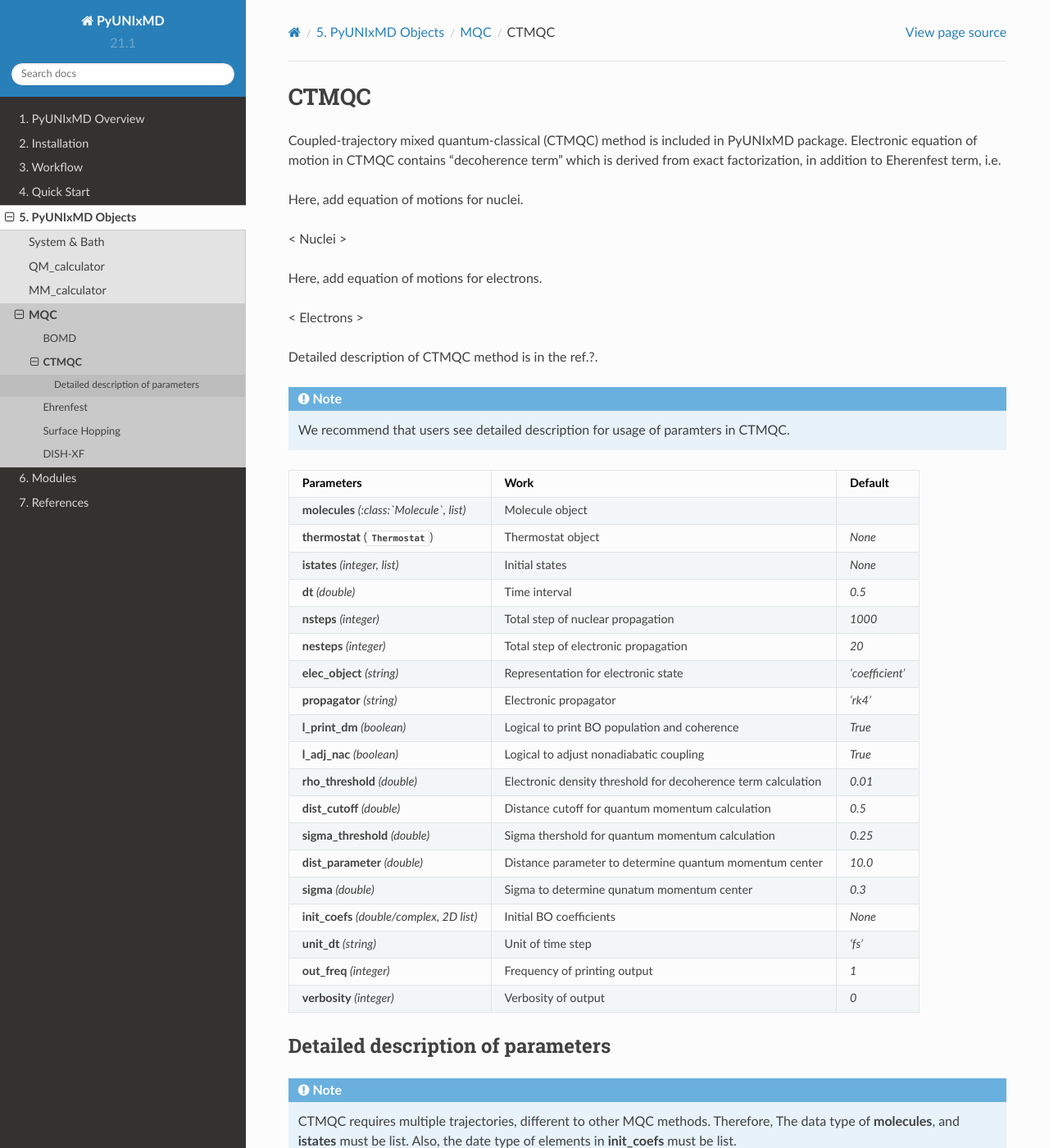
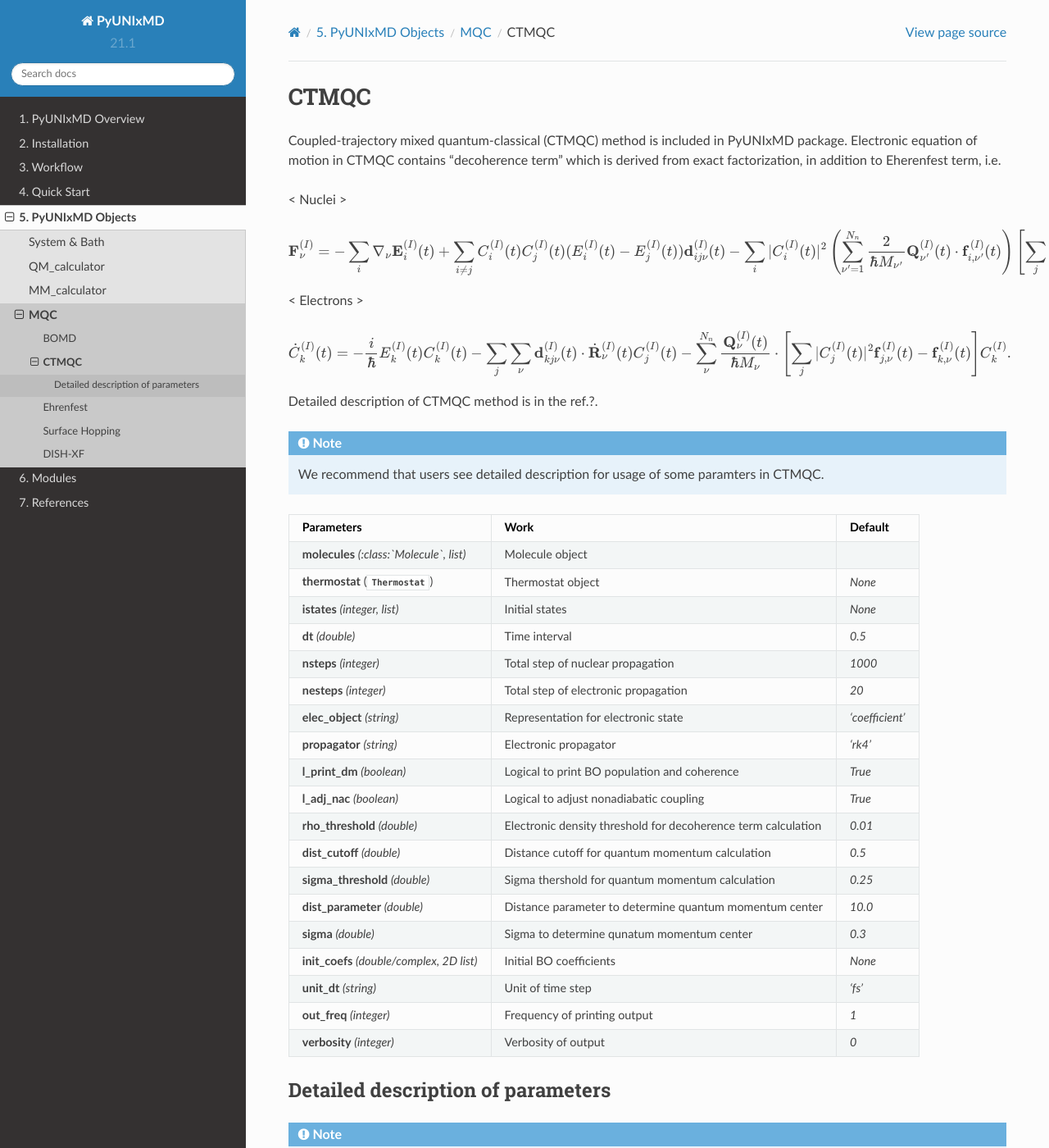
Before and after one commit to skmin-lab/unixmd, a Sphinx documentation site: the page built from docs/source/objects/mqc/ct.rst, in a window 1280 px wide and 1400 px high. Shown: the whole window at 82% size. Built offline with Sphinx 7.4.7 and the Read the Docs theme 2.0.0, drawn with Linux system fonts in a browser that asks for light colours; some of the changed text lies outside the part shown.

Commit message:
add equation to ct.rst

```diff
--- a/docs/source/objects/mqc/ct.rst
+++ b/docs/source/objects/mqc/ct.rst
@@ -6,17 +6,25 @@ Coupled-trajectory mixed quantum-classical (CTMQC) method is included in PyUNIxM
 Electronic equation of motion in CTMQC contains "decoherence term" which is derived from exact factorization,
 in addition to Eherenfest term, i.e.
 
-Here, add equation of motions for nuclei.
-
 < Nuclei >
 
-Here, add equation of motions for electrons.
+.. math::
+
+   \mathbf{F}_{\nu}^{(I)}=-\sum_{i} \nabla_{\nu}\mathbf{E}_{i}^{(I)}(t) + \sum_{i\neq j} C_{i}^{(I)}(t)C_{j}^{(I)}(t)(E_{i}^{(I)}(t)-E_{j}^{(I)}(t))\mathbf{d}_{ij\nu}^{(I)}(t)
+   - \sum_{i}|C_{i}^{(I)}(t)|^2\left(\sum^{N_n}_{\nu'=1}\frac{2}{\hbar M_{\nu'}}\mathbf{Q}^{(I)}_{\nu'}(t)\cdot\mathbf{f}^{(I)}_{i,\nu'}(t)\right)
+   \left[\sum_{j}|C_{j}^{(I)}(t)|^2\mathbf{f}_{j,\nu}^{(I)}(t)-\mathbf{f}_{i,\nu}^{(I)}(t)\right],
 
 < Electrons >
 
+.. math::
+
+    \dot C^{(I)}_k(t) = -\frac{i}{\hbar}E^{(I)}_k(t)C^{(I)}_k(t)
+    - \sum_j\sum_{\nu}{\bf d}^{(I)}_{kj\nu}(t)\cdot\dot{\bf R}^{(I)}_\nu(t)C^{(I)}_j(t)
+    - \sum_{\nu}^{N_n}\frac{\mathbf{Q}^{(I)}_{\nu}(t)}{\hbar M_{\nu}}\cdot\left[\sum_{j}|C^{(I)}_{j}(t)|^2\mathbf{f}^{(I)}_{j,\nu}(t)-\mathbf{f}^{(I)}_{k,\nu}(t)\right]C^{(I)}_{k}.
+
 Detailed description of CTMQC method is in the ref.?.
 
-.. note:: We recommend that users see detailed description for usage of paramters in CTMQC.
+.. note:: We recommend that users see detailed description for usage of some paramters in CTMQC.
 
 +--------------------------------+------------------------------------------------+-----------------+
 | Parameters                     | Work                                           | Default         |
@@ -95,8 +103,8 @@ Detailed description of parameters
 
 - **istates** *(integer, list)* - Default: *None*
 
-  The BO coefficients and BO density matrices for coupled trajectories are initialized according to **istate**, implying that the BO coefficient of **istate** is initially set to 1.0.
-  The data type of this parameter must be list of which the elements are integer.
+  The BO coefficients and BO density matrices for coupled trajectories are initialized according to this parameter, implying that the BO coefficient of **istate** is initially set to 1.0.
+  The data type of **istate** must be list of which the elements are integer.
   Hence, the number of elements in **istates** must be the number of coupled trajectories.
   The possible range for element in **istates** is from *0* to ``molecule.nst - 1``.
   For example, if the number of coupled trajectories is 3, then **istates** can be *[0, 0, 0]*
```
Also changed, not shown: other parts of docs/source/objects/mqc/ct.rst (+1 -1 lines).
